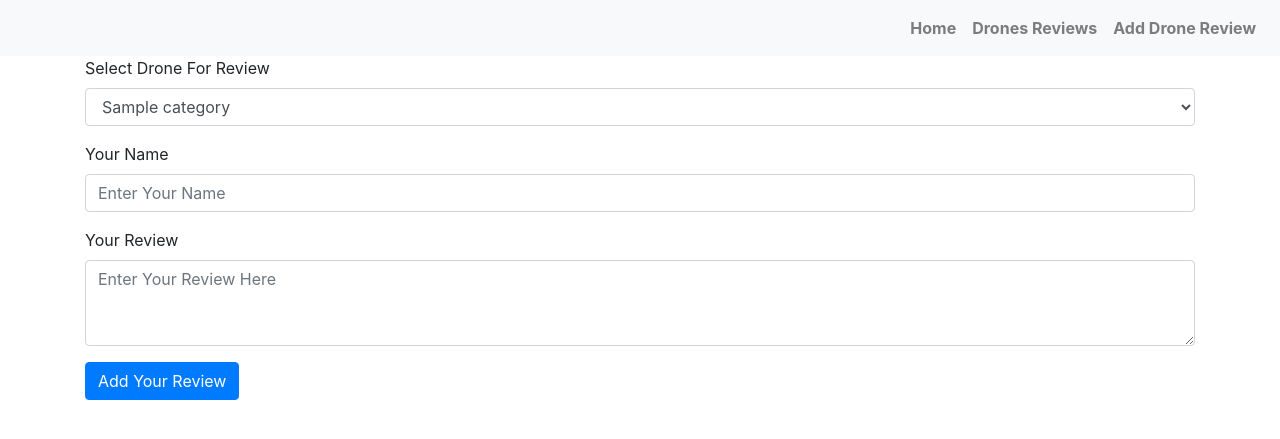
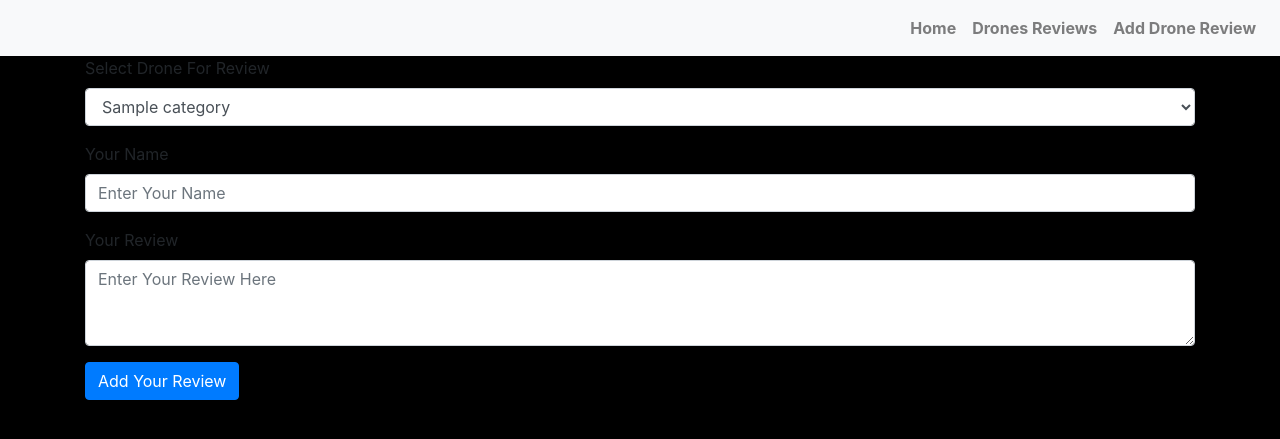
Before and after one commit to onadj/drones_review, a Flask app: page /add_review in a window 1280 px wide. Shown: the top 439 px of the page. Run offline with Flask 2, Linux system fonts and the light colour scheme; a database or web service that is not in the repository returns one stand-in record (values such as "Sample title"); some libraries are stand-ins or nearby versions.

Commit message:
black background

```diff
--- a/static/css/style.css
+++ b/static/css/style.css
@@ -1,4 +1,4 @@
-
+body{ background-color: black;}
 
 .homeheader {
   position: relative;
```
